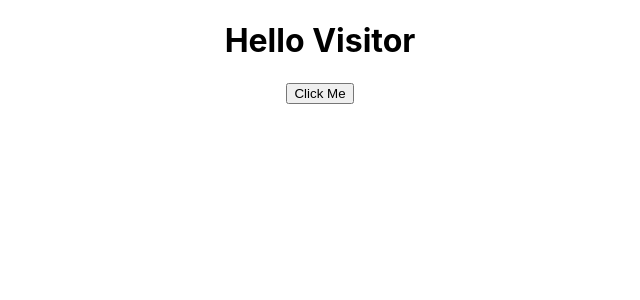
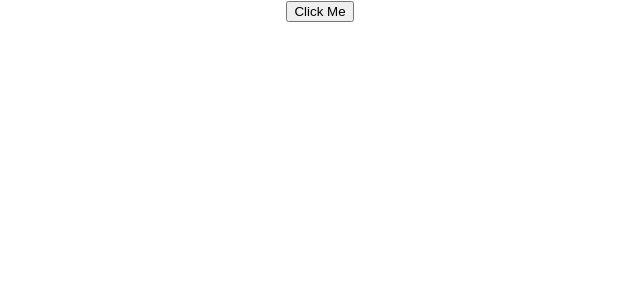
Before and after one commit to arvindbatham600/ReactJs, a React (Create React App) app: page / in a window 1280 px wide. Shown: the top 300 px of the page, without its empty margins (320-960 px from the left). Built offline with nearby package versions, Linux system fonts and the light colour scheme.

Commit message:
Props as method

```diff
--- a/src/App.js
+++ b/src/App.js
@@ -7,11 +7,13 @@
 import FunctionalClickHandler from "./FunctionalClickHandler";
 import ClassClickHandler from "./ClassClickHandler";
 import EventBind from "./components/EventBind";
+import ParentComponent from "./components/ParentComponent";
 
 function App() {
   return (
     <div className="App">
-      <EventBind />
+      <ParentComponent />
+      {/* <EventBind /> */}
       {/* <FunctionalClickHandler />
       <ClassClickHandler /> */}
       {/* <Counter /> */}
--- /dev/null
+++ b/src/components/ChildComponent.js
@@ -0,0 +1,11 @@
+import React from "react";
+
+function ChildComponent(props) {
+  return (
+    <div>
+      <button onClick={() => props.greetHandler('Child Component')}>Click Me</button>
+    </div>
+  );
+}
+
+export default ChildComponent;
--- /dev/null
+++ b/src/components/ParentComponent.js
@@ -0,0 +1,28 @@
+import React, { Component } from "react";
+import ChildComponent from "./ChildComponent";
+
+class ParentComponent extends Component {
+  constructor() {
+    super();
+
+    this.state = {
+      parentName: "Alex",
+    };
+
+    this.greetParent = this.greetParent.bind(this);
+  }
+
+  greetParent(childName) {
+    alert(`Hello ${this.state.parentName}   from ${childName}`);
+  }
+
+  render() {
+    return (
+      <div>
+        <ChildComponent greetHandler={this.greetParent} />
+      </div>
+    );
+  }
+}
+
+export default ParentComponent;
```
